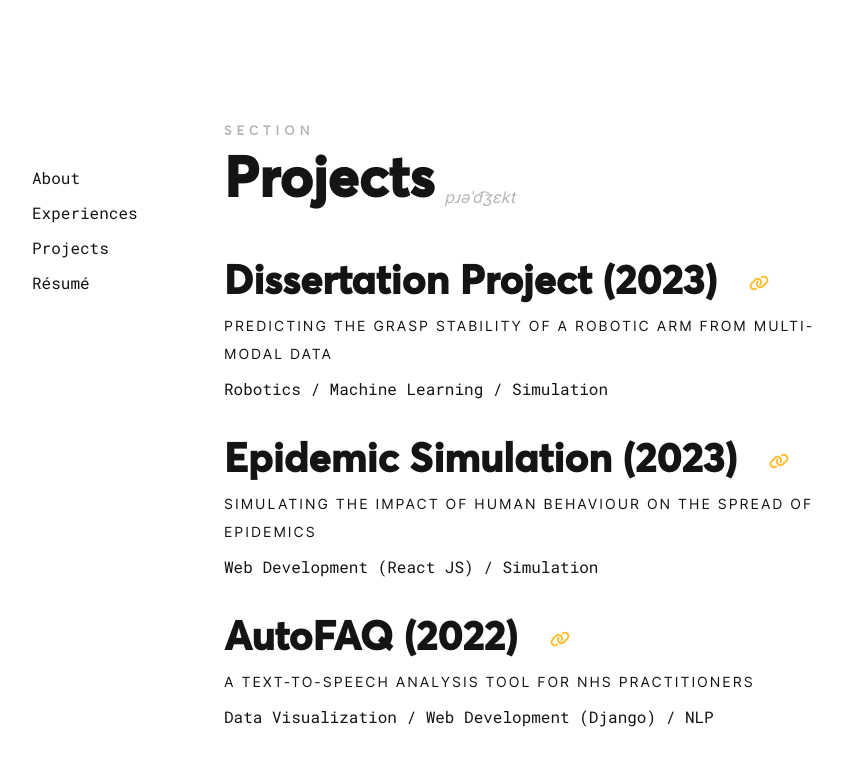
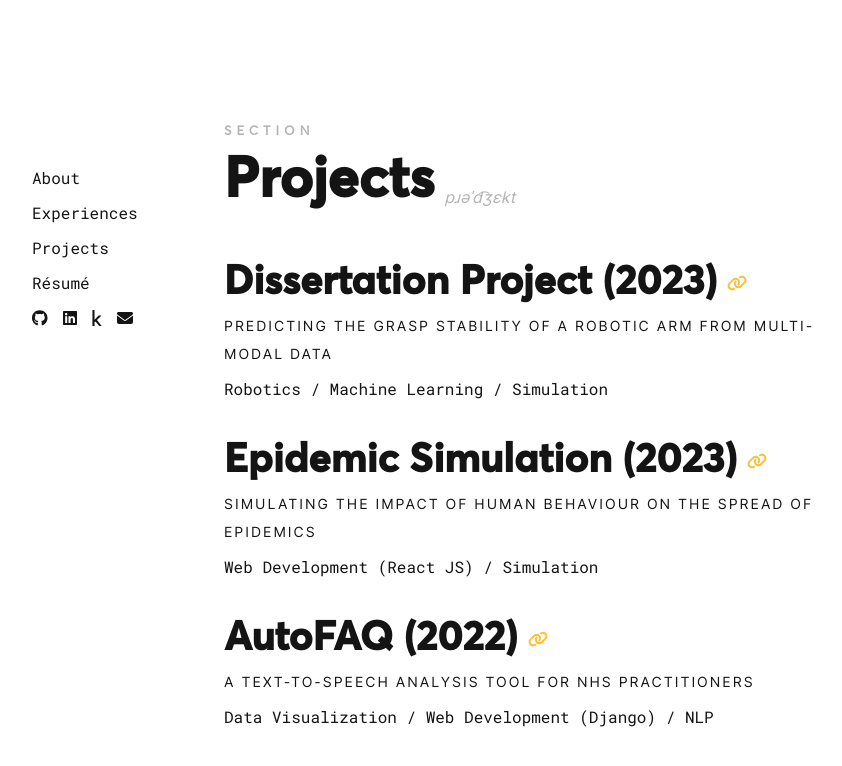
Before and after one commit to jhtkoo0426/jhtkoo0426.github.io, a React (Create React App) app in the folder app/: page /projects in a window 1280 px wide. Shown: the top 766 px of the page, without its empty margins (96-938 px from the left). Built offline with nearby package versions, Linux system fonts and the light colour scheme.

Commit message:
Added contact links

```diff
--- a/app/src/components/Timeline.js
+++ b/app/src/components/Timeline.js
@@ -18,6 +18,7 @@ class Timeline extends React.Component {
     }
 
     parse_timeline_component(event_details, eventId) {
+        this.delay += 0.25;
         return (
             <div className="timeline-event">
                 <div className="timeline-obj"></div>
--- a/app/src/css/layout.scss
+++ b/app/src/css/layout.scss
@@ -9,6 +9,11 @@
         position: fixed;
         left: 10%;
         top: 20%;
+
+        .contacts {
+            display: flex;
+            grid-column-gap: 15px;
+        }
     }
 
     .main-container {
--- a/app/src/css/projects.scss
+++ b/app/src/css/projects.scss
@@ -4,8 +4,9 @@
 
     .title {
         display: flex;
-        grid-column-gap: 5%;
+        grid-column-gap: 10px;
         align-items: center;
+
         .anchor {
             padding: 0 !important;
             color: var(--icon-color) !important;
--- a/app/src/pages/Home.js
+++ b/app/src/pages/Home.js
@@ -33,6 +33,7 @@ const Home = () => {
                     </div>
                 </AnimatedDiv>
                 <br></br><br></br><br></br>
+                <AnimatedDiv duration={0.75} delay={1.25} variants={variants}>
                     <Title>How I Work.</Title>
                     <br></br>
                     <div>
@@ -46,6 +47,7 @@ const Home = () => {
                         projects, I maintain frequent communication between teammates and clients to
                         ensure everyone works on the same page.</p>
                     </div>
+                </AnimatedDiv>
             </div>
         </div>
     );
--- a/app/src/pages/Layout.js
+++ b/app/src/pages/Layout.js
@@ -25,6 +25,20 @@ const Layout = () => {
           <NavLink className="anchor underline" activeclassname="active" to={"/experiences"}>Experiences</NavLink>
           <NavLink className="anchor underline" activeclassname="active" to={"/projects"}>Projects</NavLink>
           <NavLink className="topnav-link anchor underline" activeclassname="active" to="/files/justin_koo_resume_2023.pdf" target="_blank" download>Résumé</NavLink>
+          <div className="contacts">
+            <Anchor target={true} underline={false} href={"https://www.linkedin.com/in/koo-justin/"}>
+              <FontAwesomeIcon icon={faGithub}></FontAwesomeIcon>
+            </Anchor>
+            <Anchor target={true} underline={false} href={"https://github.com/jhtkoo0426"}>
+              <FontAwesomeIcon icon={faLinkedin}></FontAwesomeIcon>
+            </Anchor>
+            <Anchor target={true} underline={false} href={"https://www.kaggle.com/jhtkoo0426"}>
+              <FontAwesomeIcon icon={faKaggle}></FontAwesomeIcon>
+            </Anchor>
+            <Anchor href={"mailto:jhtkbusiness@gmail.com"} target={true} underline={false}>
+              <FontAwesomeIcon icon={faEnvelope}></FontAwesomeIcon>
+            </Anchor>
+          </div>
         </motion.nav>
         {/* Container for the main content of the portfolio */}
         <div className="main-container">
--- a/app/src/pages/Projects.js
+++ b/app/src/pages/Projects.js
@@ -14,7 +14,7 @@ const Projects = () => {
         <div className="projects-container">
             {/* Introduction */}
             <div className="introduction">
-                <AnimatedDiv duration={0.75} delay={0} variants={variants}>
+                <AnimatedDiv duration={0.75} delay={0.25} variants={variants}>
                     <Title size={"tiny"}>section</Title>
                 </AnimatedDiv>
                 <br></br>
@@ -27,7 +27,7 @@ const Projects = () => {
 
             {/* List of projects */}
             <ProjectShowcase
-                delay={0.25}
+                delay={0.75}
                 href={"/ucl"}
                 external={false}
                 variants={variants}
@@ -37,7 +37,7 @@ const Projects = () => {
                 tags={["Robotics", "Machine Learning", "Simulation"]}>
             </ProjectShowcase>
             <ProjectShowcase
-                delay={0.5}
+                delay={1}
                 href={"https://github.com/jhtkoo0426/Epidemic-Simulation"}
                 external={true}
                 variants={variants}
@@ -47,7 +47,7 @@ const Projects = () => {
                 tags={["Web Development (React JS)", "Simulation"]}>
             </ProjectShowcase>
             <ProjectShowcase
-                delay={0.75}
+                delay={1.25}
                 href={"http://students.cs.ucl.ac.uk/2021/group17/index.html"}
                 external={true}
                 variants={variants}
```
Lines whose indentation alone changed are shown as unchanged.
